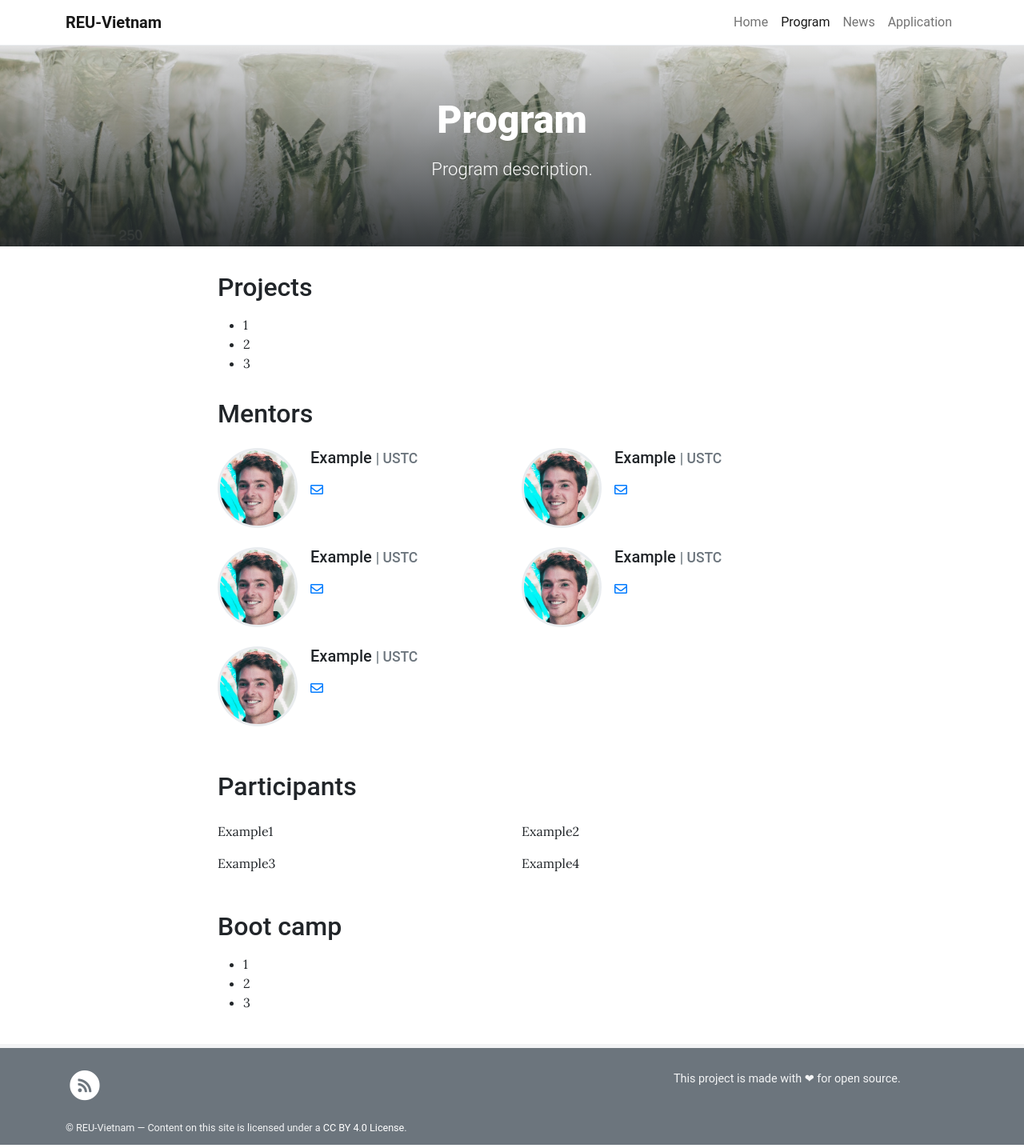
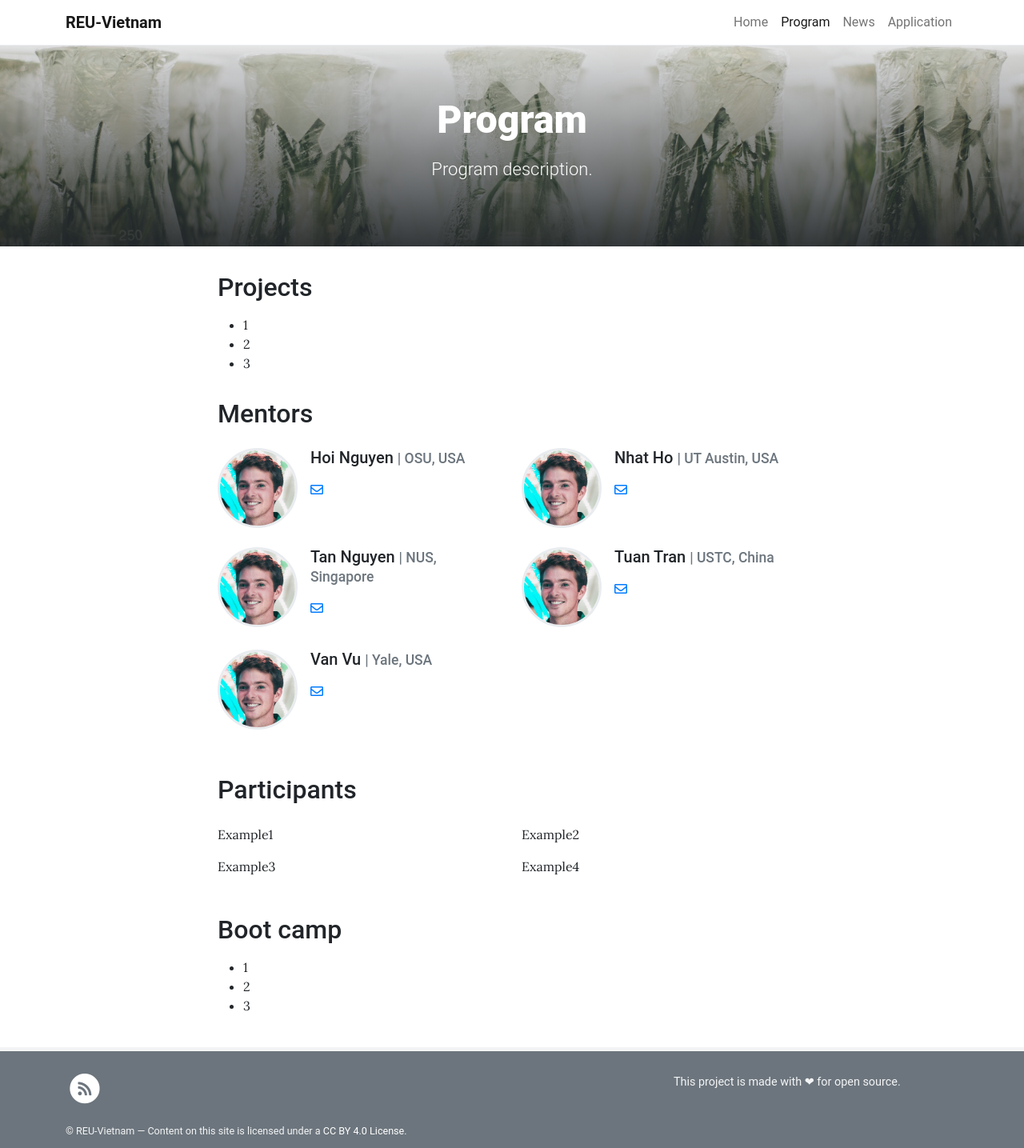
Before and after one commit to adm-vietnam/adm-vietnam.github.io, a Jekyll site: the page built from pages/Program.md, in a window 1280 px wide. Shown: the whole page at 80% size. Built offline with Jekyll 4.4.1, drawn with Linux system fonts in a browser that asks for light colours.

Commit message:
Update Mentors.yml

```diff
--- a/_data/Mentors.yml
+++ b/_data/Mentors.yml
@@ -1,29 +1,29 @@
-- name: Example
-  affiliation: USTC
+- name: Hoi Nguyen
+  affiliation: OSU, USA
   image: assets/theme/images/fry_ethan-hoover-311143-unsplash.jpg # Can be external link
   description: > # Can be Markdown
   email: name@example.com
 
-- name: Example
-  affiliation: USTC
+- name: Nhat Ho
+  affiliation: UT Austin, USA
   image: assets/theme/images/fry_ethan-hoover-311143-unsplash.jpg # Can be external link
   description: > # Can be Markdown
   email: name@example.com
 
-- name: Example
-  affiliation: USTC
+- name: Tan Nguyen
+  affiliation: NUS, Singapore
   image: assets/theme/images/fry_ethan-hoover-311143-unsplash.jpg # Can be external link
   description: > # Can be Markdown
   email: name@example.com
 
-- name: Example
-  affiliation: USTC
+- name: Tuan Tran
+  affiliation: USTC, China
   image: assets/theme/images/fry_ethan-hoover-311143-unsplash.jpg # Can be external link
   description: > # Can be Markdown
   email: name@example.com
 
-- name: Example
-  affiliation: USTC
+- name: Van Vu
+  affiliation: Yale, USA
   image: assets/theme/images/fry_ethan-hoover-311143-unsplash.jpg # Can be external link
   description: > # Can be Markdown
   email: name@example.com
```
